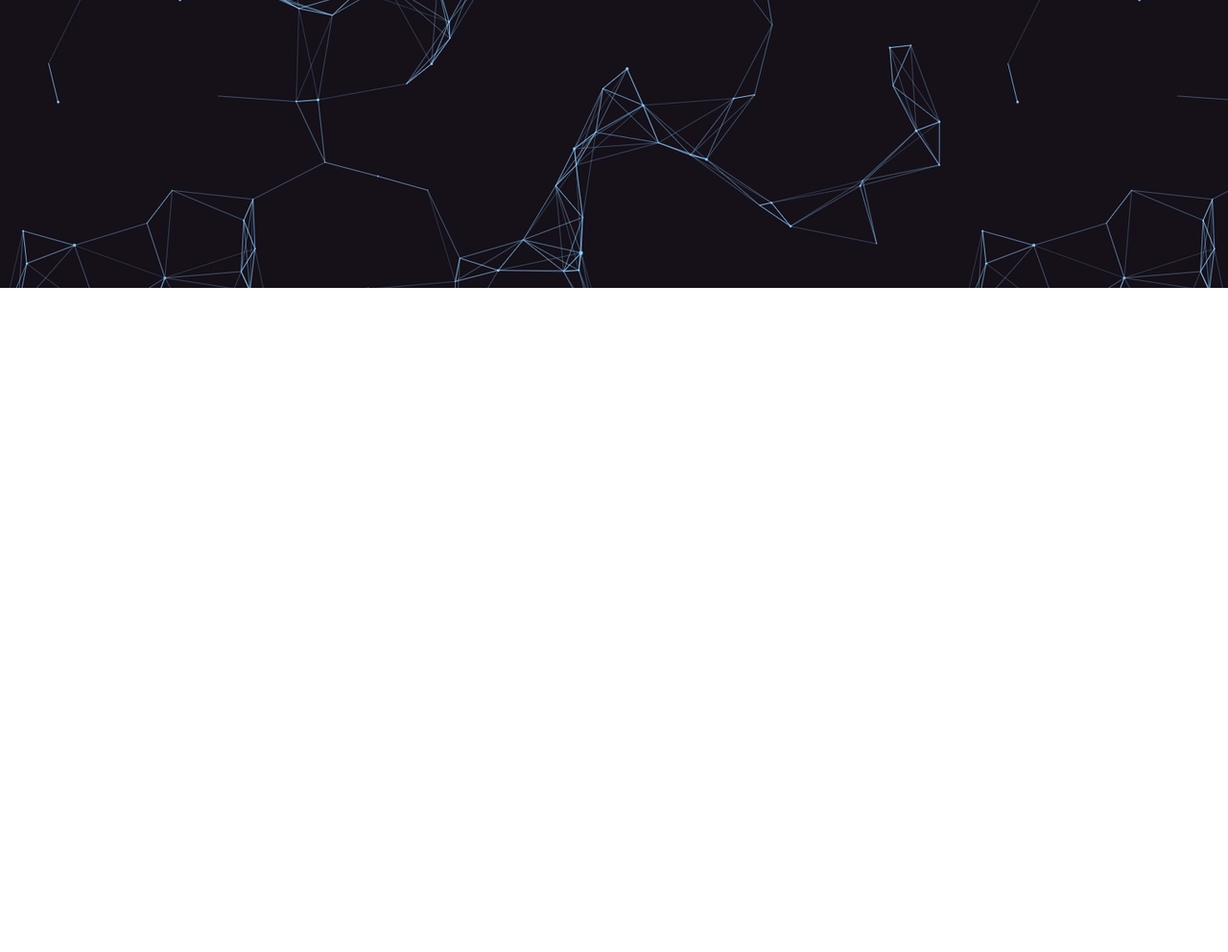
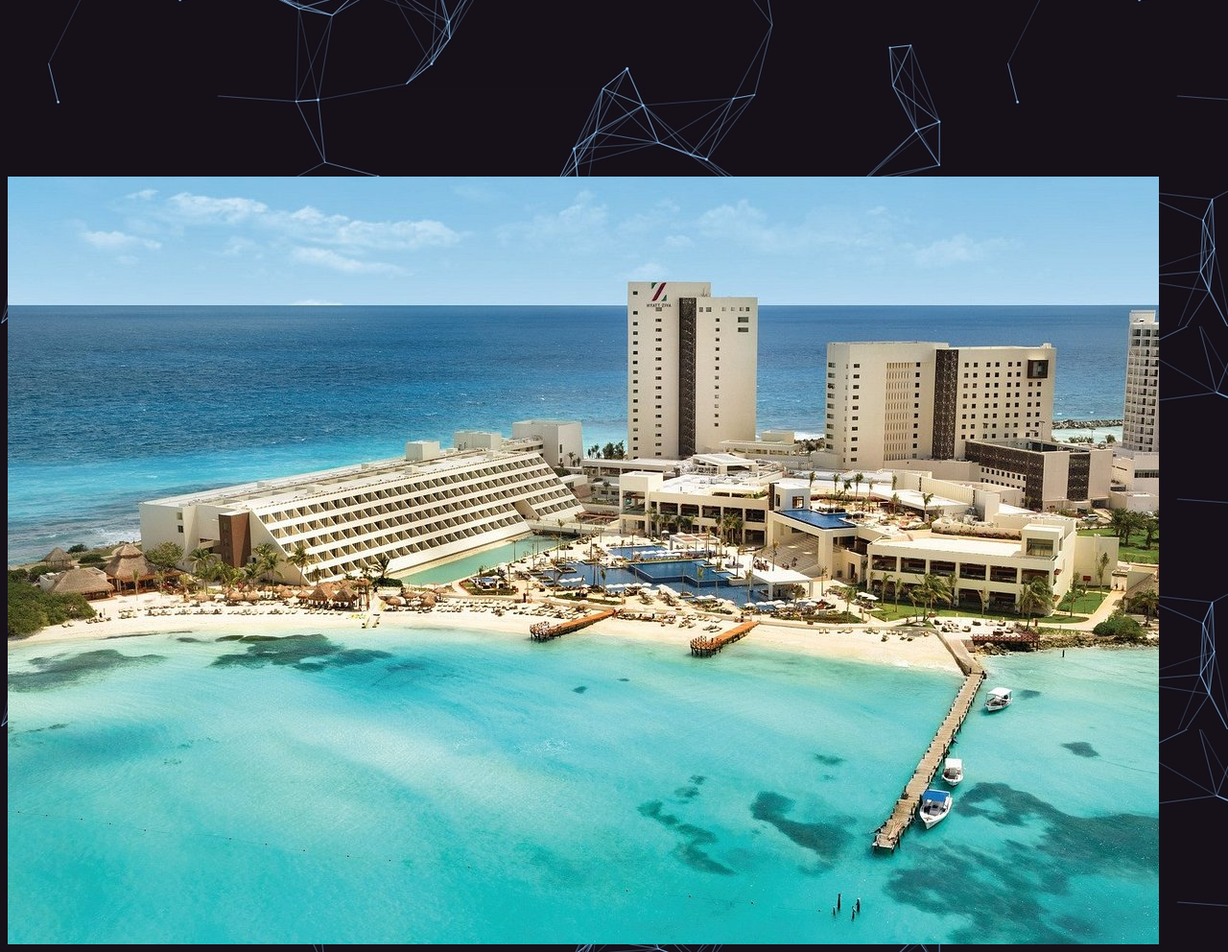
Before and after one commit to notabugjustafeature/Notes, a plain HTML site: page images.html in a window 1280 px wide. Shown: the part 500-1492 px from the top of the page at 96% size. Before the commit the page ends 800 px from the top, so only its background shows below. Drawn offline with Linux system fonts and the light colour scheme.

Commit message:
where i wanna go

```diff
--- a/images.html
+++ b/images.html
@@ -23,6 +23,7 @@
                 <a target="_blank" href="https://gummybear.com"><marquee scrollamount='400' loop="-1" truespeed="true" scrolldelay = 100><img src="images/gb.png" draggable="false" height="200" width="100%" alt="big gummy bear"></marquee>
                 <a target="_blank" href="https://gummybear.com"><marquee direction="right" scrollamount='400' loop="-1" truespeed="true" scrolldelay = 100><img src="images/gb2.png" draggable="false" height="200" width="100%" alt="big gummy bear"></marquee>
                 <a target="_blank" href="https://gummybear.com"><marquee scrollamount='400' loop="-1" truespeed="true" scrolldelay = 100><img src="images/gb3.png" draggable="false" height="200" width="100%" alt="big gummy bear"></marquee>
+                <img src="images/cancun.png">
             </section>
             <aside>
 
```
Also changed, not shown: images/cancun.png (added).
